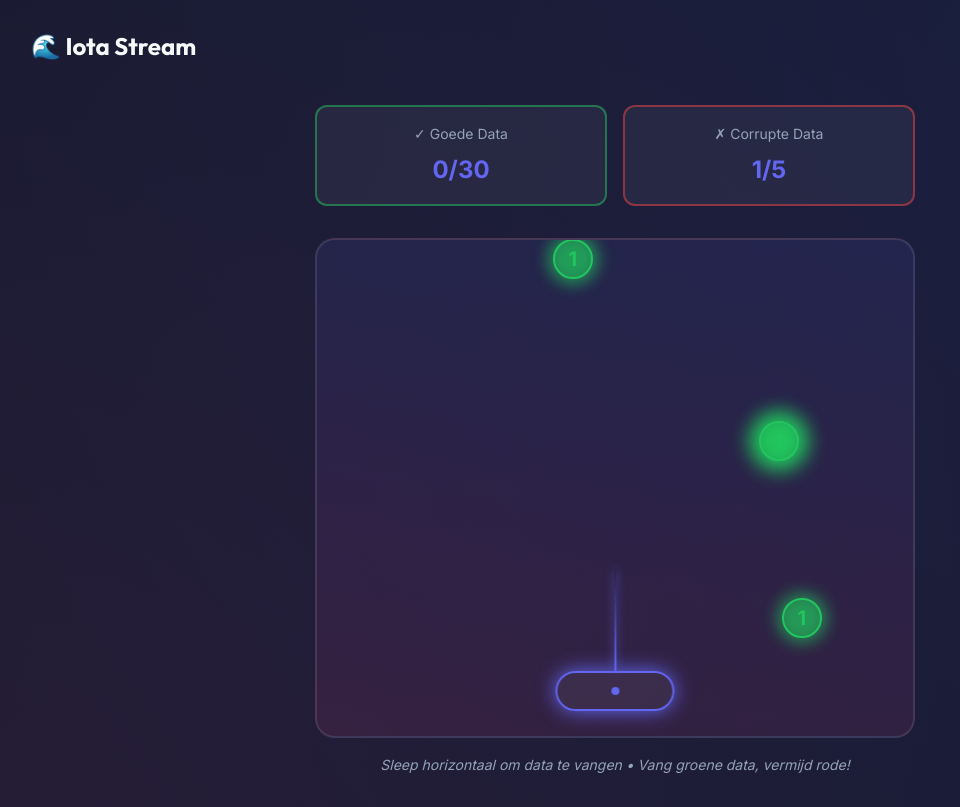
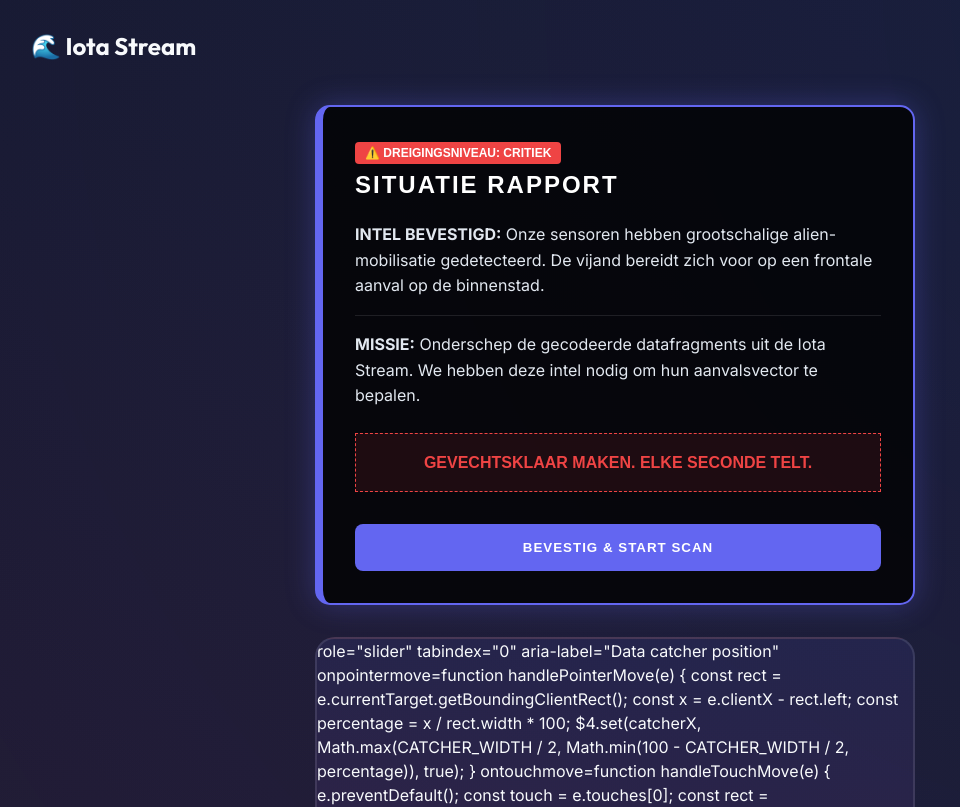
Before and after one commit to x4b5/game2026, a SvelteKit app: page /game/iota-stream-6 in a window 1280 px wide. Shown: the top 807 px of the page, without its empty margins (25-985 px from the left). Built offline with nearby package versions, Linux system fonts and the light colour scheme.

Commit message:
feat: add militaristic briefing to Iota Stream page

```diff
--- a/src/routes/game/iota-stream-6/+page.svelte
+++ b/src/routes/game/iota-stream-6/+page.svelte
@@ -2,6 +2,7 @@
     import GameContainer from "$lib/components/GameContainer.svelte";
     import { soundManager } from "$lib/utils/SoundManager";
     import { onMount } from "svelte";
+    import { fade } from "svelte/transition";
 
     interface DataFragment {
         id: number;
@@ -16,7 +17,8 @@
     let catcherX = $state(50); // Percentage position
     let goodCaught = $state(0);
     let badCaught = $state(0);
-    let gameActive = $state(true);
+    let gameActive = $state(false);
+    let briefingVisible = $state(true);
     let currentId = 0;
 
     const TARGET_GOOD = 30;
@@ -27,13 +29,18 @@
     let updateTimer: any;
 
     onMount(() => {
-        startGame();
-
+        // Game starts only after briefing
         return () => {
             clearInterval(spawnTimer);
             clearInterval(updateTimer);
         };
     });
+
+    function acceptBriefing() {
+        briefingVisible = false;
+        gameActive = true;
+        startGame();
+    }
 
     function startGame() {
         spawnTimer = setInterval(spawnFragment, 800);
@@ -134,7 +141,35 @@
     title="🌊 Iota Stream"
 >
     <div class="stream-game">
-        <div class="game-stats">
+        {#if briefingVisible}
+            <div class="intel-briefing" in:fade>
+                <div class="briefing-header">
+                    <span class="alert-tag">⚠️ DREIGINGSNIVEAU: CRITIEK</span>
+                    <h1>SITUATIE RAPPORT</h1>
+                </div>
+
+                <div class="briefing-content">
+                    <p class="intel-text">
+                        <strong>INTEL BEVESTIGD:</strong> Onze sensoren hebben grootschalige
+                        alien-mobilisatie gedetecteerd. De vijand bereidt zich voor
+                        op een frontale aanval op de binnenstad.
+                    </p>
+                    <p>
+                        <strong>MISSIE:</strong> Onderschep de gecodeerde datafragments
+                        uit de Iota Stream. We hebben deze intel nodig om hun aanvalsvector
+                        te bepalen.
+                    </p>
+                    <div class="warning-box">
+                        GEVECHTSKLAAR MAKEN. ELKE SECONDE TELT.
+                    </div>
+                </div>
+
+                <button class="accept-btn" onclick={acceptBriefing}>
+                    BEVESTIG & START SCAN
+                </button>
+            </div>
+        {:else}
+            <div class="game-stats" in:fade>
                 <div class="stat good">
                     <span class="stat-label">✓ Goede Data</span>
                     <span class="stat-value">{goodCaught}/{TARGET_GOOD}</span>
@@ -144,12 +179,10 @@
                     <span class="stat-value">{badCaught}/{MAX_BAD}</span>
                 </div>
             </div>
+        {/if}
 
-        <div
-            class="stream-field"
-            role="slider"
-            tabindex="0"
-            aria-label="Data catcher position"
+        <div class="stream-field">
+            role="slider" tabindex="0" aria-label="Data catcher position"
             onpointermove={handlePointerMove}
             ontouchmove={handleTouchMove}
             >
@@ -399,6 +432,83 @@
         font-style: italic;
     }
 
+    /* Intel Briefing Styles */
+    .intel-briefing {
+        background: rgba(0, 0, 0, 0.8);
+        border: 2px solid var(--primary);
+        border-radius: 15px;
+        padding: 2rem;
+        margin-bottom: 2rem;
+        box-shadow: 0 0 30px rgba(99, 102, 241, 0.3);
+        border-left-width: 8px;
+    }
+
+    .briefing-header {
+        margin-bottom: 1.5rem;
+    }
+
+    .alert-tag {
+        display: inline-block;
+        background: #ef4444;
+        color: white;
+        padding: 2px 10px;
+        border-radius: 4px;
+        font-family: "Orbitron", sans-serif;
+        font-size: 0.75rem;
+        font-weight: 700;
+        margin-bottom: 0.5rem;
+    }
+
+    .briefing-header h1 {
+        font-family: "Orbitron", sans-serif;
+        font-size: 1.5rem;
+        color: white;
+        margin: 0;
+        letter-spacing: 2px;
+    }
+
+    .briefing-content {
+        margin-bottom: 2rem;
+        line-height: 1.6;
+        color: #e2e8f0;
+    }
+
+    .intel-text {
+        border-bottom: 1px solid rgba(255, 255, 255, 0.1);
+        padding-bottom: 1rem;
+        margin-bottom: 1rem;
+    }
+
+    .warning-box {
+        background: rgba(239, 68, 68, 0.1);
+        border: 1px dashed #ef4444;
+        padding: 1rem;
+        text-align: center;
+        color: #ef4444;
+        font-weight: 700;
+        font-family: "Orbitron", sans-serif;
+        margin-top: 1.5rem;
+    }
+
+    .accept-btn {
+        width: 100%;
+        padding: 1rem;
+        background: var(--primary);
+        color: white;
+        border: none;
+        border-radius: 8px;
+        font-family: "Orbitron", sans-serif;
+        font-weight: 700;
+        cursor: pointer;
+        transition: all 0.3s ease;
+        letter-spacing: 1px;
+    }
+
+    .accept-btn:hover {
+        transform: scale(1.02);
+        box-shadow: 0 5px 15px rgba(99, 102, 241, 0.4);
+    }
+
     @media (max-width: 640px) {
         .stream-field {
             height: 400px;
```
Lines whose indentation alone changed are shown as unchanged.
